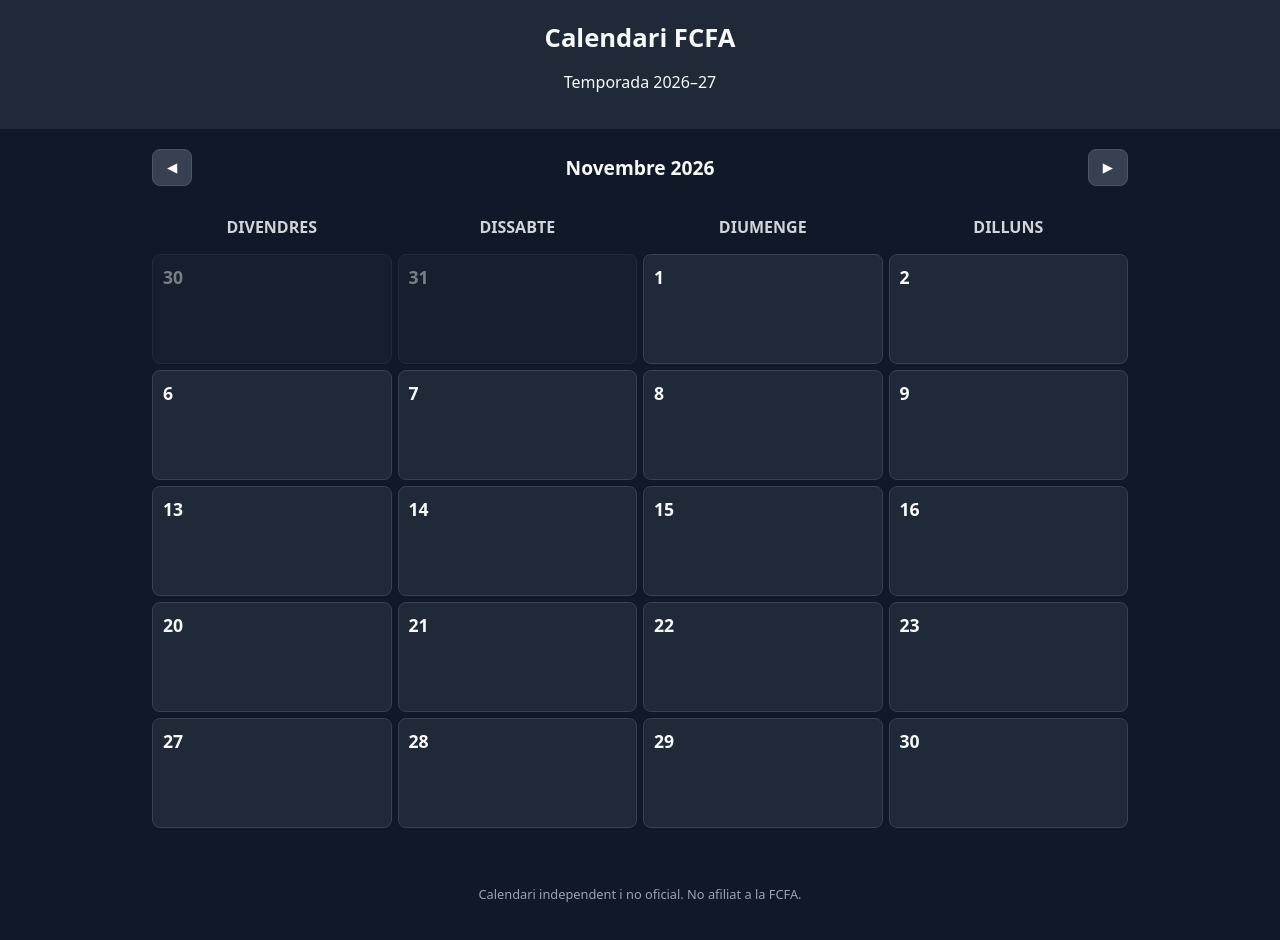
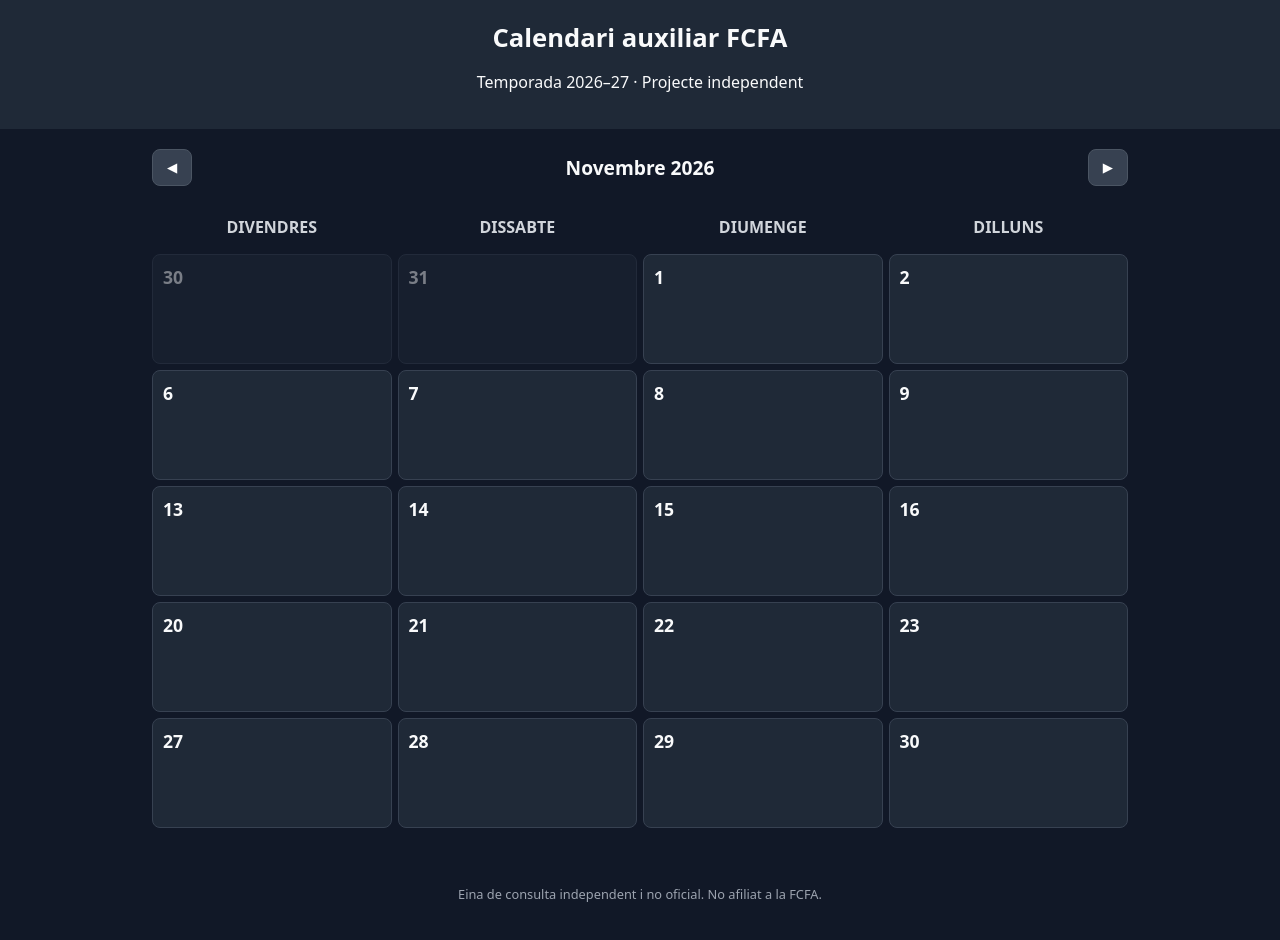
Before and after one commit to coolbreeze8585/calendari-fcfa, a plain HTML site: page index.html in a window 1280 px wide. Drawn offline with Linux system fonts and the light colour scheme.

Commit message:
Update index.html

```diff
--- a/index.html
+++ b/index.html
@@ -7,7 +7,7 @@
         content="width=device-width, initial-scale=1.0">
   <meta name="theme-color" content="#111827">
 
-  <title>Calendari FCFA 2026-27</title>
+  <title>Calendari auxiliar FCFA | 2026-27</title>
 
   <link rel="stylesheet" href="style.css">
   <script src="app.js" defer></script>
@@ -15,8 +15,8 @@
 
 <body>
   <header>
-    <h1>Calendari FCFA</h1>
-    <p>Temporada 2026–27</p>
+    <h1>Calendari auxiliar FCFA</h1>
+    <p>Temporada 2026–27 · Projecte independent</p>
   </header>
 
   <main>
@@ -45,7 +45,7 @@
 
   <footer>
     <p>
-      Calendari independent i no oficial.
+      Eina de consulta independent i no oficial.
       No afiliat a la FCFA.
     </p>
   </footer>
```
